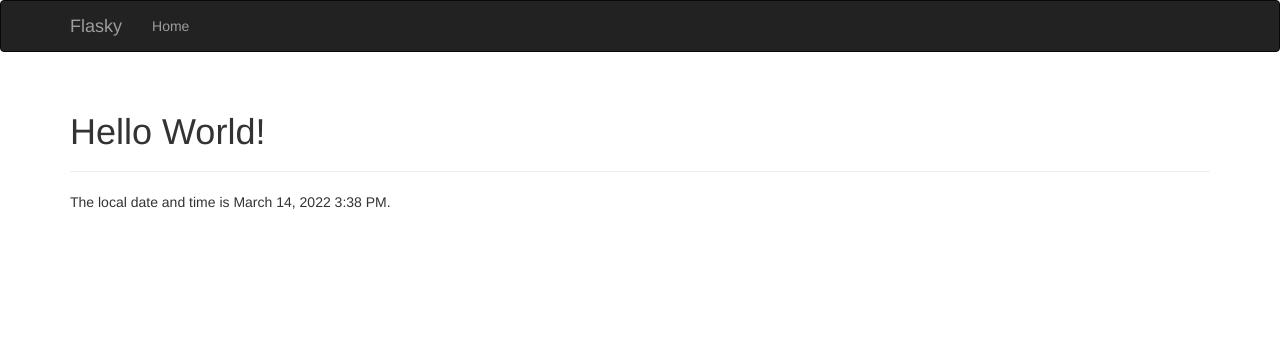
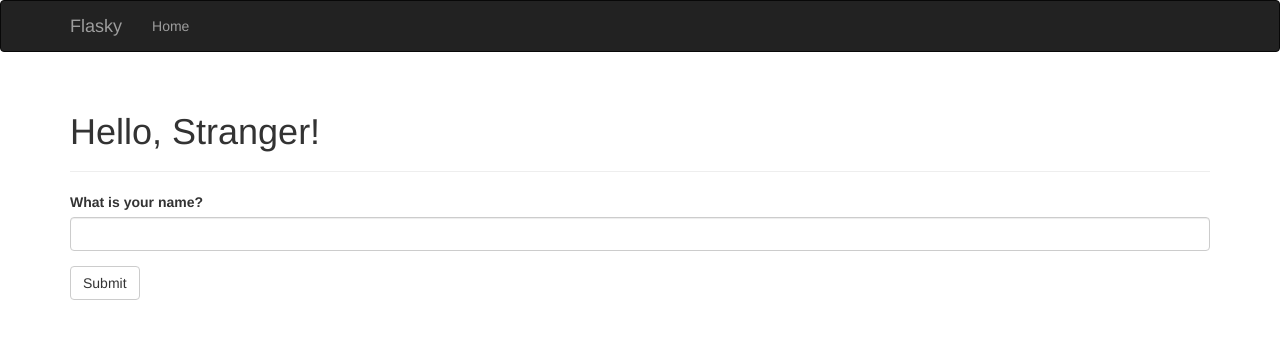
Before and after one commit to m-c-hill/flasky, a Flask app: page / in a window 1280 px wide. Shown: the top 339 px of the page. Run offline with Flask 2, Linux system fonts and the light colour scheme; some libraries are stand-ins or nearby versions.

Commit message:
Chapter 4: Web Forms (#4)
* Add secret key for WTForms

* Add NameForm

* Redirect, flash

```diff
--- a/hello.py
+++ b/hello.py
@@ -1,17 +1,35 @@
 from datetime import datetime
 
-from flask import Flask, render_template
+from flask import Flask, render_template, session, redirect, url_for, flash
 from flask_bootstrap import Bootstrap
 from flask_moment import Moment
+from flask_wtf import FlaskForm
+from wtforms import StringField, SubmitField
+from wtforms.validators import DataRequired
+
 
 app = Flask(__name__)
+app.config["SECRET_KEY"] = "y958G4V5W!Y&E"
+
 bootstrap = Bootstrap(app)
 moment = Moment(app)
 
 
-@app.route("/")
+class NameForm(FlaskForm):
+    name = StringField('What is your name?', validators=[DataRequired()])
+    submit = SubmitField('Submit')
+
+
+@app.route('/', methods=['GET', 'POST'])
 def index():
-    return render_template("index.html", current_time=datetime.utcnow())
+    form = NameForm()
+    if form.validate_on_submit():
+        old_name = session.get('name')
+        if old_name is not None and old_name != form.name.data:
+            flash('Looks like you have changed your name!')
+        session["name"] = form.name.data
+        return redirect(url_for('index'))
+    return render_template('index.html', form=form, name=session.get("name"))
 
 
 @app.route("/user/<name>")
--- a/templates/base.html
+++ b/templates/base.html
@@ -31,6 +31,13 @@
 
 {% block content %}
 <div class="container">
+    {% for message in get_flashed_messages() %}
+    <div class="alert alert-warning">
+        <button type="button" class="close" data-dismiss="alert">&times;</button>
+        {{ message }}
+    </div>
+    {% endfor %}
+
     {% block page_content %}{% endblock %}
 </div>
 {% endblock %}
--- a/templates/index.html
+++ b/templates/index.html
@@ -1,10 +1,11 @@
 {% extends "base.html" %}
+{% import "bootstrap/wtf.html" as wtf %}
 
 {% block title %}Flasky{% endblock %}
 
 {% block page_content %}
 <div class="page-header">
-    <h1>Hello World!</h1>
+    <h1>Hello, {% if name %}{{ name }}{% else %}Stranger{% endif %}!</h1>
 </div>
-<p>The local date and time is {{ moment(current_time).format('LLL') }}.</p>
+{{ wtf.quick_form(form) }}
 {% endblock %}
```
